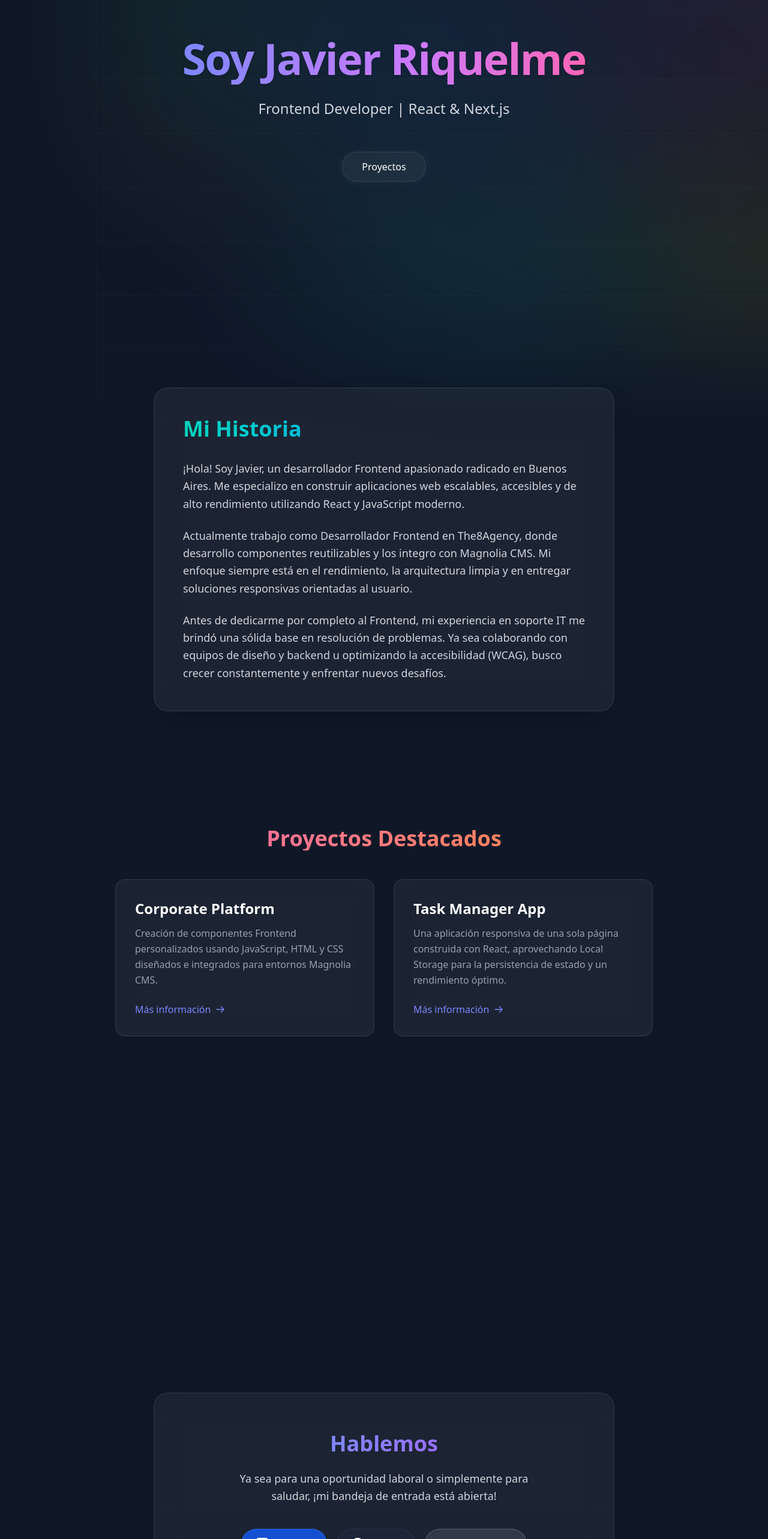
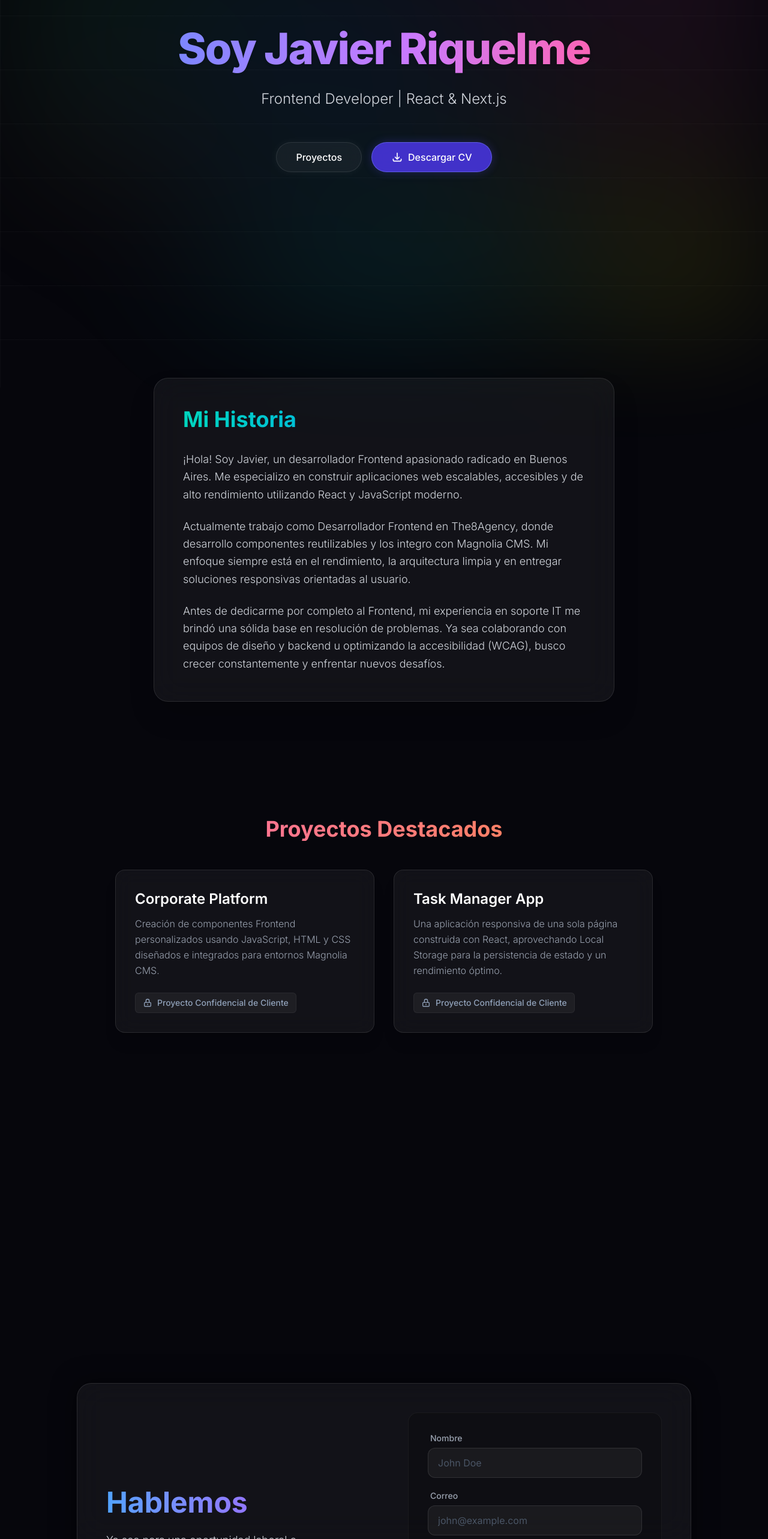
Before and after one commit to riqujavier/my-name-is, a Next.js app: page / in a window 1280 px wide. Shown: the part 234-2800 px from the top of the page at 60% size. Built offline with nearby package versions, Linux system fonts and the light colour scheme.

Commit message:
Actualizar contact  , meta and hero

```diff
--- a/app/layout.tsx
+++ b/app/layout.tsx
@@ -1,26 +1,47 @@
-import type { Metadata } from "next";
-import "./globals.css";
-import Navbar from "../components/Navbar";
-import Footer from "../components/Footer";
-import { LanguageProvider } from "../components/LanguageContext";
+import type { Metadata } from 'next'
+import { Inter } from 'next/font/google'
+import './globals.css'
+import Navbar from '@/components/Navbar'
+import { LanguageProvider } from '@/components/LanguageContext'
+
+const inter = Inter({ subsets: ['latin'] })
 
 export const metadata: Metadata = {
-  title: "Javier Riquelme",
-  description: "I'm Javier Riquelme and I'm a web developer.",
-};
+  title: 'Javier Riquelme | Frontend Developer',
+  description: 'Portfolio of Javier Riquelme, Frontend Developer specializing in React, Next.js, and Magnolia CMS.',
+  openGraph: {
+    title: 'Javier Riquelme | Frontend Developer',
+    description: 'Portfolio of Javier Riquelme, Frontend Developer specializing in React, Next.js, and Magnolia CMS.',
+    url: 'https://javier-riquelme.vercel.app',
+    siteName: 'Javier Riquelme Portfolio',
+    images: [
+      {
+        url: 'https://javier-riquelme.vercel.app/og-image.jpg',
+        width: 1200,
+        height: 630,
+        alt: 'Javier Riquelme Portfolio Preview',
+      },
+    ],
+    locale: 'en_US',
+    type: 'website',
+  },
+}
 
-export default function RootLayout({ children }: { children: React.ReactNode }) {
+export default function RootLayout({
+  children,
+}: {
+  children: React.ReactNode
+}) {
   return (
-    <html lang="en" className="scroll-smooth">
-      <body className="bg-gray-900 text-white min-h-screen">
+    <html lang="en" className="scroll-smooth bg-[#06060c]">
+      <body className={`${inter.className} text-white min-h-screen relative`}>
         <LanguageProvider>
           <Navbar />
-          <main className="max-w-5xl mx-auto px-4 md:px-8 pt-24 pb-12">
+          <main className="pt-20">
             {children}
           </main>
-          <Footer />
         </LanguageProvider>
       </body>
     </html>
-  );
+  )
 }
--- a/components/Contact.tsx
+++ b/components/Contact.tsx
@@ -1,32 +1,63 @@
 'use client';
-import React from 'react';
+import React, { useState } from 'react';
 import { useLanguage } from './LanguageContext';
 
 const Contact: React.FC = () => {
     const { t } = useLanguage();
+    const [status, setStatus] = useState<string | null>(null);
+
+    const handleSubmit = (e: React.FormEvent) => {
+        e.preventDefault();
+        // Placeholder for real submission logic
+        setStatus('Message simulated! (Actual submission logic requires a backend)');
+        setTimeout(() => setStatus(null), 4000);
+    };
 
     return (
         <section className="py-24 relative z-10 flex justify-center items-center px-4">
-            <div className="bg-white/5 backdrop-blur-xl border border-white/10 shadow-2xl rounded-3xl p-10 md:p-16 max-w-3xl w-full text-center transition-all duration-300 hover:bg-white/10">
-                <h2 className="text-4xl font-bold mb-6 text-transparent bg-clip-text bg-gradient-to-r from-blue-400 to-purple-500">
+            <div className="bg-white/5 backdrop-blur-xl border border-white/10 shadow-[0_0_40px_rgba(0,0,0,0.5)] rounded-3xl p-8 md:p-12 max-w-5xl w-full transition-all duration-300 hover:bg-white/[0.07]">
+                <div className="grid grid-cols-1 lg:grid-cols-2 gap-12 lg:gap-20">
+                    {/* Left Column: Info & Links */}
+                    <div className="flex flex-col justify-center">
+                        <h2 className="text-4xl md:text-5xl font-bold mb-6 text-transparent bg-clip-text bg-gradient-to-r from-blue-400 to-purple-500">
                             {t('contact_title')}
                         </h2>
-                <p className="text-gray-300 text-lg mb-10 leading-relaxed max-w-lg mx-auto">
+                        <p className="text-gray-300 text-lg mb-10 leading-relaxed font-light">
                             {t('contact_desc')}
                         </p>
-                <div className="flex flex-col sm:flex-row justify-center items-center gap-4 flex-wrap">
-                    <a href="https://linkedin.com/in/javier-ariel-riquelme" target="_blank" rel="noopener noreferrer" className="px-6 py-3 rounded-full bg-blue-600/80 hover:bg-blue-500 border border-blue-400/30 transition-all duration-300 text-white font-medium shadow-lg hover:shadow-blue-500/30 flex items-center gap-2 w-full sm:w-auto justify-center">
+                        <div className="flex flex-col sm:flex-row gap-4">
+                            <a href="https://linkedin.com/in/javier-ariel-riquelme" target="_blank" rel="noopener noreferrer" className="px-6 py-3.5 rounded-xl bg-blue-600/80 hover:bg-blue-500 border border-blue-400/30 transition-all duration-300 text-white font-medium shadow-lg hover:shadow-blue-500/30 flex items-center justify-center gap-3 w-full">
                                 <svg className="w-5 h-5 fill-current" viewBox="0 0 24 24"><path d="M19 0h-14c-2.761 0-5 2.239-5 5v14c0 2.761 2.239 5 5 5h14c2.762 0 5-2.239 5-5v-14c0-2.761-2.238-5-5-5zm-11 19h-3v-11h3v11zm-1.5-12.268c-.966 0-1.75-.79-1.75-1.764s.784-1.764 1.75-1.764 1.75.79 1.75 1.764-.783 1.764-1.75 1.764zm13.5 12.268h-3v-5.604c0-3.368-4-3.113-4 0v5.604h-3v-11h3v1.765c1.396-2.586 7-2.777 7 2.476v6.759z"/></svg>
                                 LinkedIn
                             </a>
-                    <a href="https://github.com/riqujavier" target="_blank" rel="noopener noreferrer" className="px-6 py-3 rounded-full bg-gray-800/80 hover:bg-gray-700 border border-gray-600/30 transition-all duration-300 text-white font-medium shadow-lg hover:shadow-gray-700/30 flex items-center gap-2 w-full sm:w-auto justify-center">
+                            <a href="https://github.com/riqujavier" target="_blank" rel="noopener noreferrer" className="px-6 py-3.5 rounded-xl bg-gray-800/80 hover:bg-gray-700 border border-gray-600/30 transition-all duration-300 text-white font-medium shadow-lg hover:shadow-gray-700/30 flex items-center justify-center gap-3 w-full">
                                 <svg className="w-5 h-5 fill-current" viewBox="0 0 24 24"><path d="M12 0c-6.626 0-12 5.373-12 12 0 5.302 3.438 9.8 8.207 11.387.599.111.793-.261.793-.577v-2.234c-3.338.726-4.033-1.416-4.033-1.416-.546-1.387-1.333-1.756-1.333-1.756-1.089-.745.083-.729.083-.729 1.205.084 1.839 1.237 1.839 1.237 1.07 1.834 2.807 1.304 3.492.997.107-.775.418-1.305.762-1.604-2.665-.305-5.467-1.334-5.467-5.931 0-1.311.469-2.381 1.236-3.221-.124-.303-.535-1.524.117-3.176 0 0 1.008-.322 3.301 1.23.957-.266 1.983-.399 3.003-.404 1.02.005 2.047.138 3.006.404 2.291-1.552 3.297-1.23 3.297-1.23.653 1.653.242 2.874.118 3.176.77.84 1.235 1.911 1.235 3.221 0 4.609-2.807 5.624-5.479 5.921.43.372.823 1.102.823 2.222v3.293c0 .319.192.694.801.576 4.765-1.589 8.199-6.086 8.199-11.386 0-6.627-5.373-12-12-12z"/></svg>
                                 GitHub
                             </a>
-                    <a href="mailto:riquelmejavierariel@gmail.com" className="px-6 py-3 rounded-full bg-white/10 hover:bg-white/20 border border-white/20 transition-all duration-300 text-white font-medium shadow-lg flex items-center gap-2 w-full sm:w-auto justify-center">
-                        <svg className="w-5 h-5" fill="none" stroke="currentColor" viewBox="0 0 24 24"><path strokeLinecap="round" strokeLinejoin="round" strokeWidth={2} d="M3 8l7.89 5.26a2 2 0 002.22 0L21 8M5 19h14a2 2 0 002-2V7a2 2 0 00-2-2H5a2 2 0 00-2 2v10a2 2 0 002 2z"/></svg>
+                        </div>
+                    </div>
+
+                    {/* Right Column: Form */}
+                    <div className="bg-black/20 rounded-2xl p-6 md:p-8 border border-white/5 shadow-inner">
+                        <form onSubmit={handleSubmit} className="flex flex-col gap-5">
+                            <div>
+                                <label className="block text-sm font-medium text-gray-400 mb-1.5 pl-1">{t('form_name')}</label>
+                                <input type="text" required className="w-full bg-white/5 border border-white/10 rounded-xl px-4 py-3 text-white focus:outline-none focus:border-indigo-500/50 focus:ring-1 focus:ring-indigo-500/50 transition-all placeholder-gray-600" placeholder="John Doe" />
+                            </div>
+                            <div>
+                                <label className="block text-sm font-medium text-gray-400 mb-1.5 pl-1">{t('form_email')}</label>
+                                <input type="email" required className="w-full bg-white/5 border border-white/10 rounded-xl px-4 py-3 text-white focus:outline-none focus:border-indigo-500/50 focus:ring-1 focus:ring-indigo-500/50 transition-all placeholder-gray-600" placeholder="john@example.com" />
+                            </div>
+                            <div>
+                                <label className="block text-sm font-medium text-gray-400 mb-1.5 pl-1">{t('form_message')}</label>
+                                <textarea required rows={4} className="w-full bg-white/5 border border-white/10 rounded-xl px-4 py-3 text-white focus:outline-none focus:border-indigo-500/50 focus:ring-1 focus:ring-indigo-500/50 transition-all placeholder-gray-600 resize-none" placeholder="Hello..."></textarea>
+                            </div>
+                            <button type="submit" className="mt-4 w-full px-6 py-4 rounded-xl bg-indigo-600 hover:bg-indigo-500 border border-indigo-400/30 transition-all duration-300 text-white font-medium shadow-[0_0_15px_rgba(79,70,229,0.3)] hover:shadow-[0_0_20px_rgba(79,70,229,0.5)]">
                                 {t('contact_btn')}
-                    </a>
+                            </button>
+                            {status && <p className="text-emerald-400 text-sm font-medium text-center mt-2 animate-pulse">{status}</p>}
+                        </form>
+                    </div>
                 </div>
             </div>
         </section>
--- a/components/Hero.tsx
+++ b/components/Hero.tsx
@@ -6,17 +6,22 @@ const Hero: React.FC = () => {
     const { t } = useLanguage();
 
     return (
-        <section className="min-h-[80vh] flex flex-col justify-center items-center text-center py-20 relative">
-            <div className="relative z-10 space-y-6">
+        <section className="min-h-[80vh] flex flex-col justify-center items-center text-center py-20 relative px-4">
+            <div className="relative z-10 space-y-6 flex flex-col items-center">
                 <h1 className="text-5xl md:text-7xl font-extrabold tracking-tight text-transparent bg-clip-text bg-gradient-to-r from-indigo-400 via-purple-400 to-pink-400 drop-shadow-sm pb-2">
                     {t('hero_title')}
                 </h1>
                 <p className="text-lg md:text-2xl text-gray-300 font-light max-w-2xl mx-auto">
                     {t('hero_subtitle')}
                 </p>
-                <div className="pt-8">
-                    <a href="#projects" className="px-8 py-3 outline-none rounded-full bg-white/5 border border-white/10 hover:bg-white/10 backdrop-blur-md transition-all duration-300 text-white font-medium shadow-[0_0_15px_rgba(255,255,255,0.05)] hover:shadow-[0_0_25px_rgba(255,255,255,0.15)] inline-block">
-                        {t('nav_projects')}
+                <div className="pt-8 flex flex-col sm:flex-row gap-4 justify-center items-center">
+                    <a href="#projects" className="px-8 py-3 outline-none rounded-full bg-white/5 border border-white/10 hover:bg-white/10 backdrop-blur-md transition-all duration-300 text-white font-medium shadow-[0_0_15px_rgba(255,255,255,0.05)] hover:shadow-[0_0_25px_rgba(255,255,255,0.15)] block w-full sm:w-auto text-center">
+                        {t('hero_btn_projects')}
+                    </a>
+                    {/* Placeholder action for Download CV. In a real scenario, href would point to /Javier_Riquelme_CV.pdf */}
+                    <a href="#" className="px-8 py-3 outline-none rounded-full bg-indigo-600/80 border border-indigo-400/50 hover:bg-indigo-500 backdrop-blur-md transition-all duration-300 text-white font-medium shadow-[0_0_15px_rgba(79,70,229,0.3)] hover:shadow-[0_0_25px_rgba(79,70,229,0.5)] flex items-center justify-center gap-2 w-full sm:w-auto">
+                        <svg className="w-5 h-5 flex-shrink-0" fill="none" stroke="currentColor" viewBox="0 0 24 24"><path strokeLinecap="round" strokeLinejoin="round" strokeWidth={2} d="M4 16v1a3 3 0 003 3h10a3 3 0 003-3v-1m-4-4l-4 4m0 0l-4-4m4 4V4" /></svg>
+                        <span className="whitespace-nowrap">{t('hero_btn_cv')}</span>
                     </a>
                 </div>
             </div>
--- a/components/LanguageContext.tsx
+++ b/components/LanguageContext.tsx
@@ -16,15 +16,21 @@ const translations = {
     nav_contact: 'Contact',
     hero_title: "I'm Javier Riquelme",
     hero_subtitle: "Frontend Developer | React & Next.js",
+    hero_btn_projects: "Projects",
+    hero_btn_cv: "Download CV",
     about_title: "My Journey",
     about_p1: "Hello! I'm Javier, a passionate Frontend Developer based in Buenos Aires. I specialize in building scalable, accessible, and high-performance web applications using React and modern JavaScript.",
     about_p2: "Currently, I work as a Frontend Developer at The8Agency, where I develop reusable components for production environments and integrate them with Magnolia CMS. My focus is always on performance, clean architecture, and delivering responsive, user-focused solutions.",
     about_p3: "Before transitioning fully to Frontend, my background in IT support gave me a strong foundation in problem-solving. Whether I'm collaborating with design and backend teams or optimizing accessibility (WCAG), I am constantly growing and eager for new challenges.",
+    tech_title: "Tech Stack",
     projects_title: "Featured Projects",
-    projects_learn_more: "Learn more",
+    projects_private: "Confidential Client Project",
     contact_title: "Let's Connect",
     contact_desc: "Whether you have a question or just want to collaborate, my inbox is open!",
-    contact_btn: "Send Email"
+    contact_btn: "Send Message",
+    form_name: "Name",
+    form_email: "Email",
+    form_message: "Message"
   },
   es: {
     nav_about: 'Sobre Mí',
@@ -32,15 +38,21 @@ const translations = {
     nav_contact: 'Contacto',
     hero_title: "Soy Javier Riquelme",
     hero_subtitle: "Frontend Developer | React & Next.js",
+    hero_btn_projects: "Proyectos",
+    hero_btn_cv: "Descargar CV",
     about_title: "Mi Historia",
     about_p1: "¡Hola! Soy Javier, un desarrollador Frontend apasionado radicado en Buenos Aires. Me especializo en construir aplicaciones web escalables, accesibles y de alto rendimiento utilizando React y JavaScript moderno.",
     about_p2: "Actualmente trabajo como Desarrollador Frontend en The8Agency, donde desarrollo componentes reutilizables y los integro con Magnolia CMS. Mi enfoque siempre está en el rendimiento, la arquitectura limpia y en entregar soluciones responsivas orientadas al usuario.",
     about_p3: "Antes de dedicarme por completo al Frontend, mi experiencia en soporte IT me brindó una sólida base en resolución de problemas. Ya sea colaborando con equipos de diseño y backend u optimizando la accesibilidad (WCAG), busco crecer constantemente y enfrentar nuevos desafíos.",
+    tech_title: "Herramientas y Tecnologías",
     projects_title: "Proyectos Destacados",
-    projects_learn_more: "Más información",
+    projects_private: "Proyecto Confidencial de Cliente",
     contact_title: "Hablemos",
     contact_desc: "Ya sea para una oportunidad laboral o simplemente para saludar, ¡mi bandeja de entrada está abierta!",
-    contact_btn: "Enviar Email"
+    contact_btn: "Enviar Mensaje",
+    form_name: "Nombre",
+    form_email: "Correo",
+    form_message: "Mensaje"
   }
 };
 
--- a/components/Projects.tsx
+++ b/components/Projects.tsx
@@ -8,16 +8,14 @@ const projects = [
         description: {
             en: 'Built custom frontend components using JavaScript, HTML, and CSS tailored and integrated for Magnolia CMS environments.',
             es: 'Creación de componentes Frontend personalizados usando JavaScript, HTML y CSS diseñados e integrados para entornos Magnolia CMS.'
-        },
-        link: '#'
+        }
     },
     {
         title: 'Task Manager App',
         description: {
             en: 'A responsive single-page application built with React, leveraging Local Storage for state persistence and optimal performance.',
             es: 'Una aplicación responsiva de una sola página construida con React, aprovechando Local Storage para la persistencia de estado y un rendimiento óptimo.'
-        },
-        link: '#'
+        }
     }
 ];
 
@@ -32,13 +30,13 @@ const Projects: React.FC = () => {
                 </h2>
                 <div className="grid grid-cols-1 md:grid-cols-2 lg:grid-cols-2 max-w-4xl mx-auto gap-8">
                     {projects.map((project, index) => (
-                        <div key={index} className="bg-white/5 backdrop-blur-lg border border-white/10 p-8 rounded-2xl shadow-xl hover:-translate-y-2 hover:bg-white/10 hover:border-white/20 transition-all duration-300 group flex flex-col h-full">
-                            <h3 className="text-2xl font-semibold mb-3 text-white group-hover:text-indigo-300 transition-colors">{project.title}</h3>
+                        <div key={index} className="bg-white/5 backdrop-blur-lg border border-white/10 p-8 rounded-2xl shadow-xl hover:-translate-y-2 hover:bg-white/10 hover:border-white/20 transition-all duration-300 flex flex-col h-full cursor-default">
+                            <h3 className="text-2xl font-semibold mb-3 text-white transition-colors">{project.title}</h3>
                             <p className="text-gray-400 mb-6 leading-relaxed font-light flex-grow">{project.description[language]}</p>
-                            <a href={project.link} className="inline-flex items-center text-indigo-400 hover:text-indigo-300 font-medium transition-colors mt-auto w-fit">
-                                {t('projects_learn_more')}
-                                <svg className="w-4 h-4 ml-2 group-hover:translate-x-2 transition-transform" fill="none" stroke="currentColor" viewBox="0 0 24 24" xmlns="http://www.w3.org/2000/svg"><path strokeLinecap="round" strokeLinejoin="round" strokeWidth={2} d="M14 5l7 7m0 0l-7 7m7-7H3" /></svg>
-                            </a>
+                            <div className="inline-flex items-center text-slate-400 font-medium text-sm mt-auto w-fit py-1.5 px-3 bg-white/5 rounded-md pointer-events-none mt-4 border border-white/5">
+                                <svg className="w-4 h-4 mr-2" fill="none" stroke="currentColor" viewBox="0 0 24 24"><path strokeLinecap="round" strokeLinejoin="round" strokeWidth={2} d="M12 15v2m-6 4h12a2 2 0 002-2v-6a2 2 0 00-2-2H6a2 2 0 00-2 2v6a2 2 0 002 2zm10-10V7a4 4 0 00-8 0v4h8z" /></svg>
+                                {t('projects_private')}
+                            </div>
                         </div>
                     ))}
                 </div>
```
Lines whose indentation alone changed are shown as unchanged.
